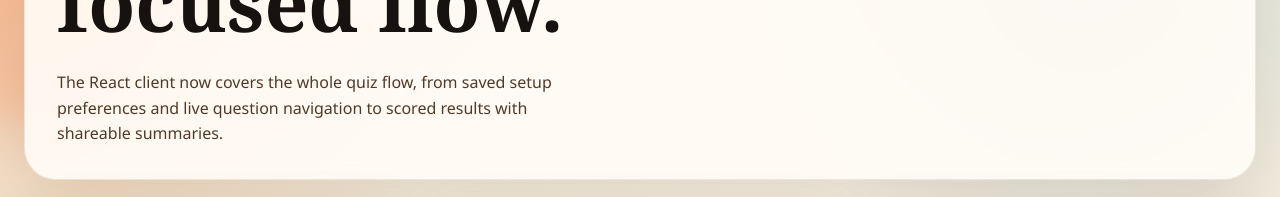
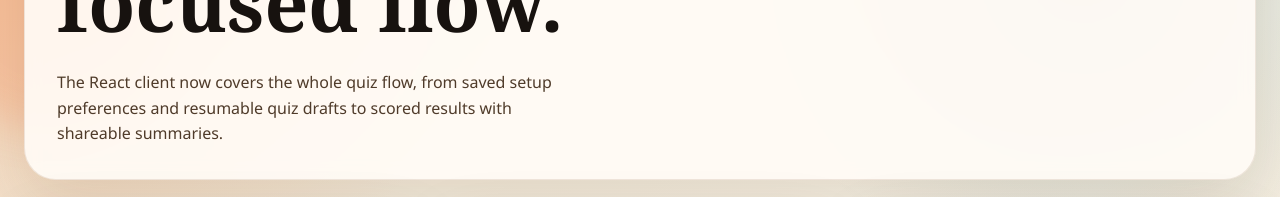
Before and after one commit to vienox/Quizletty, a React (Vite) app in the folder ClientApp/: page / in a window 1280 px wide. Shown: the part 206-403 px from the top of the page. Built offline with nearby package versions, Linux system fonts and the light colour scheme; no server answers.

Commit message:
Document the resumable quiz session flow

```diff
--- a/ClientApp/src/App.jsx
+++ b/ClientApp/src/App.jsx
@@ -323,7 +323,7 @@
 
           <p className="masthead-copy">
             The React client now covers the whole quiz flow, from saved setup
-            preferences and live question navigation to scored results with
+            preferences and resumable quiz drafts to scored results with
             shareable summaries.
           </p>
         </header>
--- a/ClientApp/src/components/ResumeDraftCard.jsx
+++ b/ClientApp/src/components/ResumeDraftCard.jsx
@@ -29,6 +29,10 @@
         {draft.savedAt ? dateFormatter.format(new Date(draft.savedAt)) : 'recently'}.
       </p>
 
+      <p className="helper-copy">
+        Resume keeps the previous answers, active question and review flags intact.
+      </p>
+
       <div className="result-actions">
         <button className="primary-button result-button" onClick={onResume} type="button">
           Resume saved quiz
```
Also changed, not shown: 2 other files (tests, documents, lock files or other folders).
